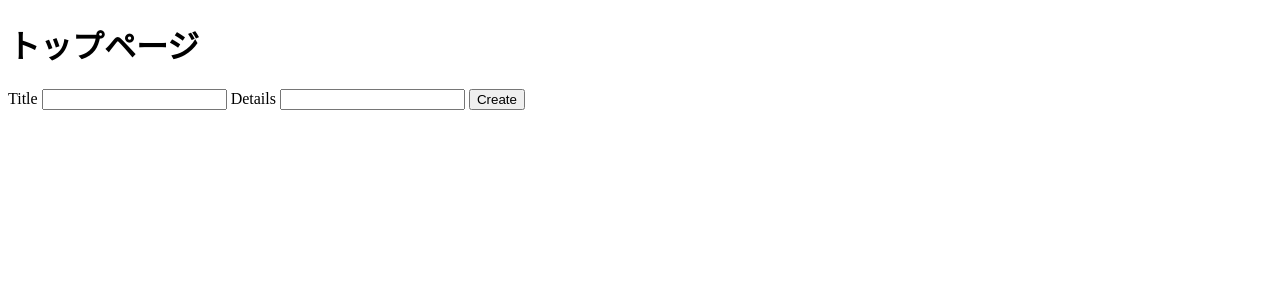
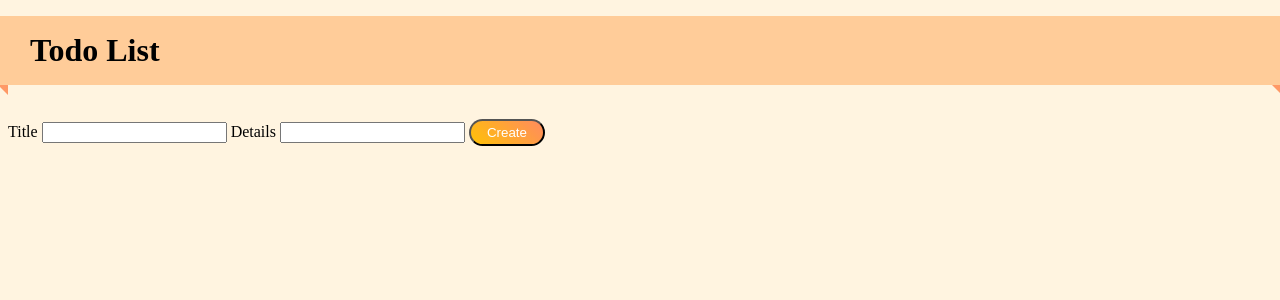
Before and after one commit to 21FI103/psemi-flask, a Flask app: page / in a window 1280 px wide. Shown: the top 300 px of the page. Run offline with Flask 3, Linux system fonts and the light colour scheme.

Commit message:
CSSを利用できるようにして，装飾をした

```diff
--- /dev/null
+++ b/static/css/style.css
@@ -0,0 +1,61 @@
+body{
+    font-family:"HG丸ｺﾞｼｯｸM-PRO";
+    background-color: #FFF4E0;
+}
+
+h1{
+    position:relative;
+    margin:1rem -10px;
+    padding:1rem 2rem;
+    background:#FFCC99;
+    color:black;
+}
+h1:before,
+h1:after{
+    position:absolute;
+    content:'';
+}
+h1:before{
+    bottom:-10px;
+    left:0;
+    width:0;
+    height:0;
+    border-top:10px solid #FF9966;
+    border-left:10px solid transparent;
+}
+h1:after{
+    right:0;
+    bottom:-10px;
+    width:0;
+    height:0;
+    border-top:10px solid #FF9966;
+    border-left:10px solid transparent;
+}
+
+
+h2 {
+    padding:0.2em;
+    display:inline-block;
+    background:#c9b0a7;
+    vertical-align:middle;
+    border-radius: 25px 0px 0px 25px;
+  }
+  h2:before {
+    content:'●';
+    color:white;
+    margin-right:8px;
+  }
+
+
+  .decorated-button{
+    display: inline-block;
+    padding: 4px 16px;
+    border-radius: 25px;
+    text-decoration: none;
+    color: #FFF;
+    background-image: linear-gradient(45deg, #FFC107 0%, #ff8b5f 100%);
+    transition: .4s;
+  }
+  .decorated-button:hover {
+    background-image: linear-gradient(45deg, #FFC107 0%, #f76a35 100%);
+  }
--- a/templates/base.html
+++ b/templates/base.html
@@ -4,6 +4,7 @@
     <meta charset="UTF-8" />
     <meta name="viewport" content="width=device-width, initial-scale=1.0" />
     <title>Todo app</title>
+    <link rel="stylesheet" href="../static/css/style.css">
     {% block head %}{% endblock %}
   </head>
   <body>
--- a/templates/index.html
+++ b/templates/index.html
@@ -1,19 +1,19 @@
 {% extends 'base.html' %}
 {% block body %}
-<h1>トップページ</h1>
-<div class="form">
+<h1>Todo List</h1>
+<div class="form"> <br>
     <form action="/create" method="POST">
       <label for="title">Title</label>
       <input type="text" name="title" />
       <label for="details">Details</label>
       <input type="text" name="details" />
-      <input type="submit" value="Create" />
+      <input type="submit" value="Create" class="decorated-button"/>
     </form>
-</div>
+</div><br>
 {% for task in tasks %}
-    <h2>タイトル : {{ task.title }}</h2>
-    <p>詳細 : {{ task.details }}</p>
-    <a href="/update/{{ task.id }}" role="button">update</a><br>
-    <a href="/delete/{{ task.id }}" role="button">Delete</a><br>
+    <h2>{{ task.title }}</h2>
+    <p> 詳細：{{ task.details }}</p>
+    <a href="/update/{{ task.id }}" role="button" class="decorated-button">update</a>
+    <a href="/delete/{{ task.id }}" role="button" class="decorated-button">Delete</a><br><br>
 {% endfor %}
 {% endblock %}
--- a/templates/update.html
+++ b/templates/update.html
@@ -1,13 +1,13 @@
 {% extends 'base.html' %}
 {% block body %}
-<h2>編集</h2>
+<h1>編集</h1>
 <div class="form">
     <form action="/update/{{ update_task.id }}" method="POST">
       <label for="title">Title</label>
       <input type="text" name="title" />
       <label for="details">Details</label>
       <input type="text" name="details" />
-      <input type="submit" value="update" />
+      <input type="submit" value="update" class="decorated-button"/>
     </form>
 </div>
 {% endblock %}
```
